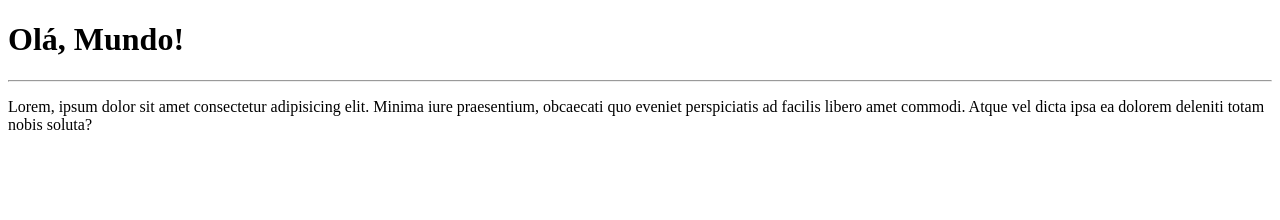
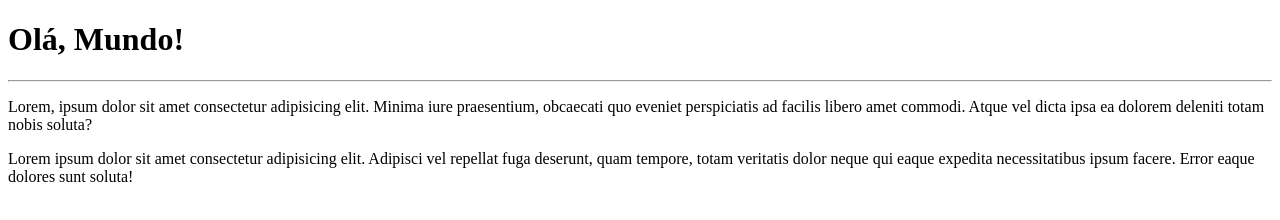
Before and after one commit to alessandraseitz/Ola-Mundo, a plain HTML site: page site-exemplo/index.html in a window 1280 px wide. Drawn offline with Linux system fonts and the light colour scheme.

Commit message:
Adicionei um parágrafo

```diff
--- a/site-exemplo/index.html
+++ b/site-exemplo/index.html
@@ -9,5 +9,6 @@
     <h1>Olá, Mundo!</h1>
     <hr>
     <p>Lorem, ipsum dolor sit amet consectetur adipisicing elit. Minima iure praesentium, obcaecati quo eveniet perspiciatis ad facilis libero amet commodi. Atque vel dicta ipsa ea dolorem deleniti totam nobis soluta?</p>
+    <p>Lorem ipsum dolor sit amet consectetur adipisicing elit. Adipisci vel repellat fuga deserunt, quam tempore, totam veritatis dolor neque qui eaque expedita necessitatibus ipsum facere. Error eaque dolores sunt soluta!</p>
 </body>
 </html>
```
